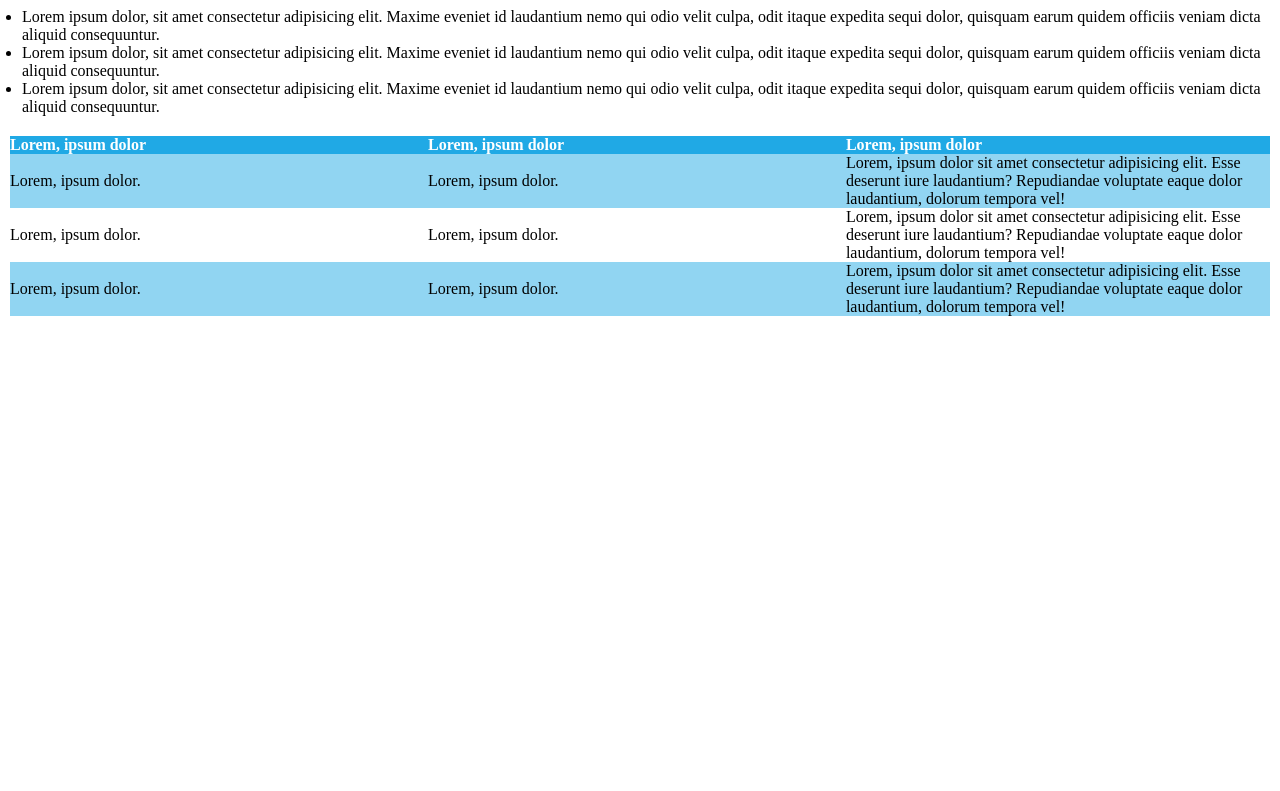
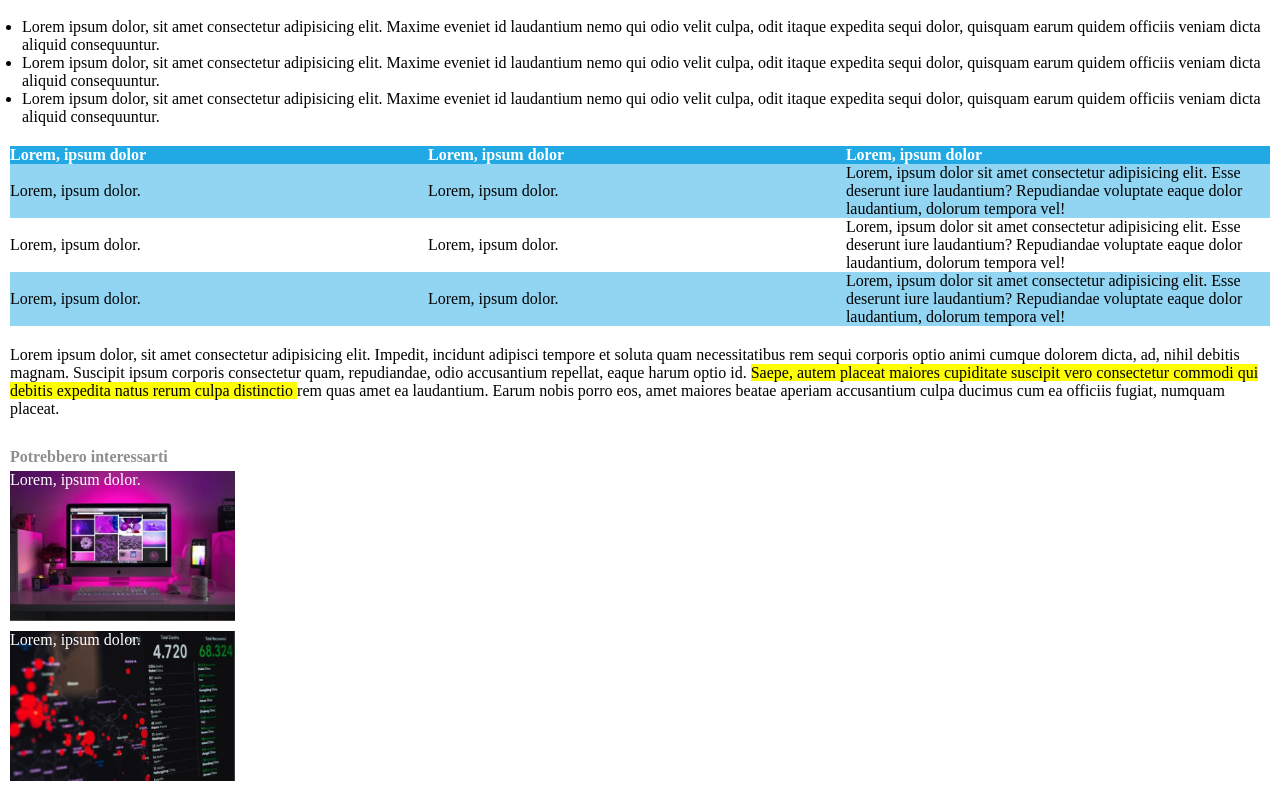
Before and after one commit to fraberret/html-css-booleaner, a plain HTML site: page index.html in a window 1280 px wide. Shown: the part 737-1528 px from the top of the page. Before the commit the page ends 1063 px from the top, so only its background shows below. Drawn offline with Linux system fonts and the light colour scheme.

Commit message:
add last paragraph on main section and footer

```diff
--- a/assests/css/style.css
+++ b/assests/css/style.css
@@ -26,13 +26,14 @@ h1{
    font-size: 40px;
 }
 
-#site_main{
+body{
     margin: 10px;
 }
 
 #autore{
 
     color:#8e8e8e;
+    margin-bottom: 10px;
 }
 
 #booleaner{
@@ -65,6 +66,8 @@ background: #ffff00;
 
 }
 
+/* tabella */
+
 table{
 
 border-collapse: collapse;
@@ -90,3 +93,33 @@ th{
 
         background-color:#20aae57d ;
 }
+
+footer{
+    margin-top: 30px;
+}
+
+h4{
+    color: #8e8e8e;
+    margin-bottom: 5px;
+}
+
+
+#img1{
+
+    background-image: url(../img/monitor.jpg);
+    background-size: contain;
+    background-repeat: no-repeat;
+    height: 150px;
+    color: white;
+
+}
+
+#img2{
+
+    background-image: url(../img/graph.jpg);
+    background-size: contain;
+    background-repeat: no-repeat;
+    height: 150px;
+    color: white;
+    margin-top: 10px
+}
--- a/index.html
+++ b/index.html
@@ -18,6 +18,8 @@
 
     <main id="site_main">
 
+
+            <!-- title section -->
             <h1>Internet deve essere al servizio del "bene pubblico": il manifesto di Tim Berners-Lee</h1>
 
             <div id="autore">
@@ -25,8 +27,9 @@
                 <span id="booleaner"> The booleaner</span>
                 <p class="small">il 10/10/2020</p>
             </div>
+            <!-- /tite section -->
 
-            <div>
+            <!-- photo section -->
             <img src="./assests/img/tim-1.jpg" alt="">
             <img src="./assests/img/tim-2.jpg" alt="">
 
@@ -34,6 +37,7 @@
                 <p>1st Photo: John S. and James L. Knight Foundation, by Scott Henrichsen</p>
                 <p>2nd Photo: Wikimedia, by Paul Clarke</p>
             </div>
+        <!-- /photo section -->
 
             <div class= "space">
                 <span>Lorem ipsum dolor, sit amet consectetur adipisicing elit. Impedit, incidunt adipisci tempore et soluta quam necessitatibus rem sequi corporis optio animi cumque dolorem dicta, ad, nihil debitis magnam. Suscipit ipsum corporis consectetur quam, repudiandae, odio accusantium repellat, eaque harum optio id.</span>
@@ -50,6 +54,7 @@
 
             </div>
 
+            <!-- table section -->
             <div class="space"></div>
                 <table>
 
@@ -78,8 +83,13 @@
                         </tr>
                     </tbody>
                 </table>
+            </div>
+            <!-- /table section -->
 
-                </div>
+            <div class= "space">
+                <span>Lorem ipsum dolor, sit amet consectetur adipisicing elit. Impedit, incidunt adipisci tempore et soluta quam necessitatibus rem sequi corporis optio animi cumque dolorem dicta, ad, nihil debitis magnam. Suscipit ipsum corporis consectetur quam, repudiandae, odio accusantium repellat, eaque harum optio id.</span>
+                <span class="subtitled"> Saepe, autem placeat maiores cupiditate suscipit vero consectetur commodi qui debitis expedita natus rerum culpa distinctio </span>
+                <span> rem quas amet ea laudantium. Earum nobis porro eos, amet maiores beatae aperiam accusantium culpa ducimus cum ea officiis fugiat, numquam placeat.</span>
             </div>
 
         </main>
@@ -87,7 +97,18 @@
 
     <footer id="site_footer">
 
+        <h4>Potrebbero interessarti</h4>
+
+        <p id="img1">Lorem, ipsum dolor.</p>
+        <p id="img2">Lorem, ipsum dolor.</p>
+
+
+
+
+
     </footer>
+
     <!-- /#site_footer -->
+
 </body>
 </html>
```
Lines whose indentation alone changed are shown as unchanged.
